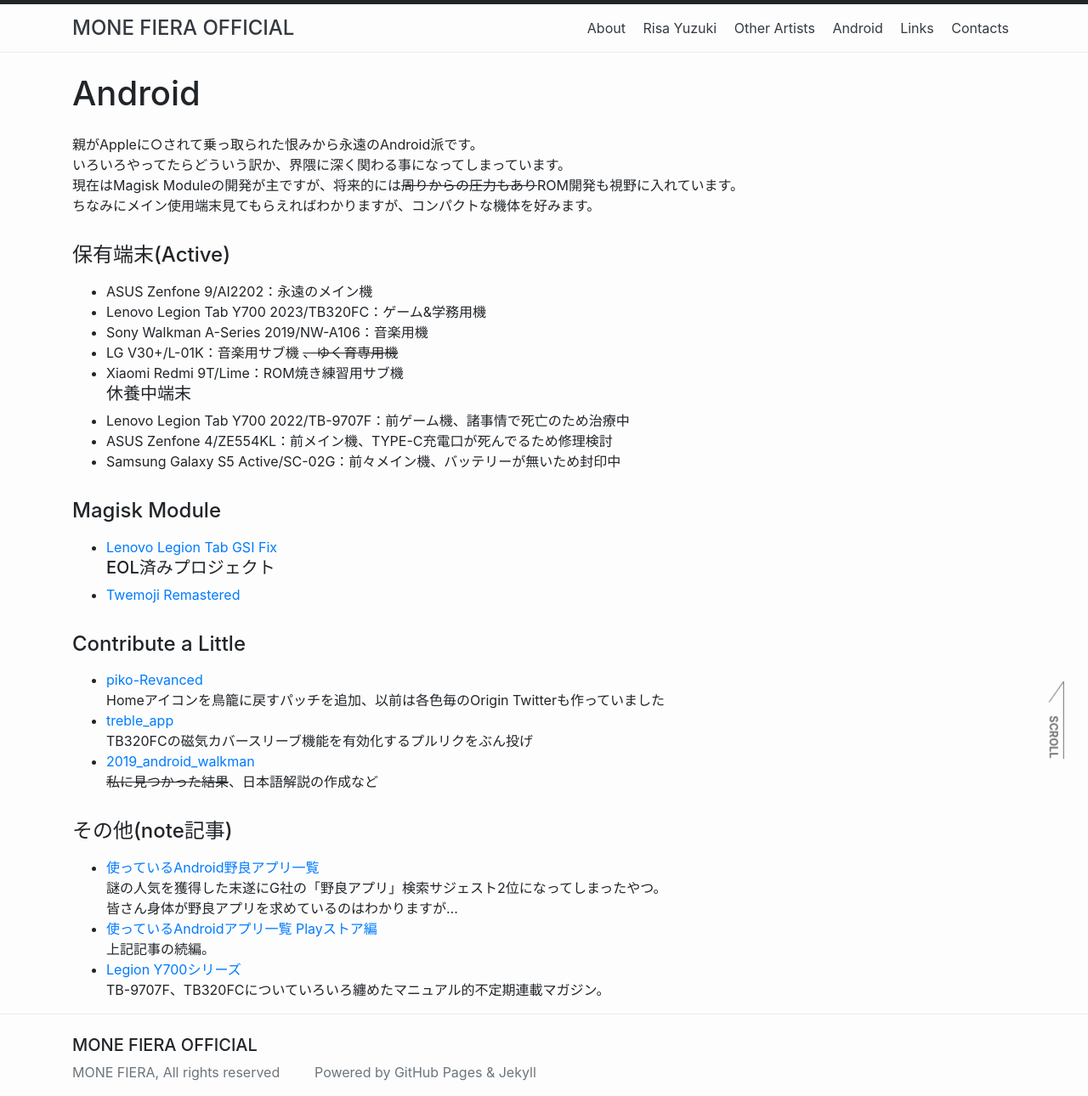
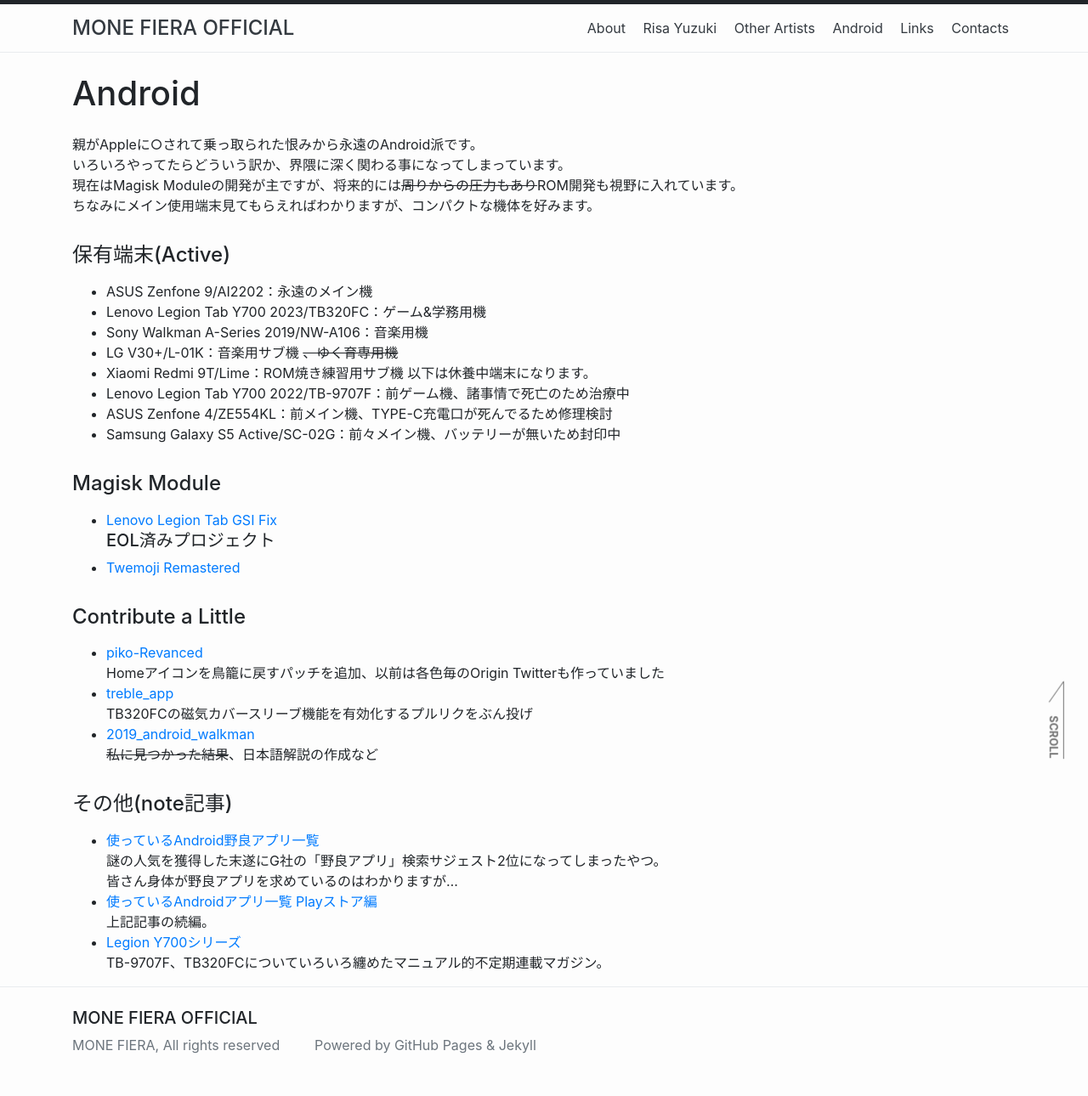
Before and after one commit to monefiera/monefiera.github.io, a Jekyll site: the page built from android.md, in a window 1280 px wide. Shown: the whole page at 85% size. Built offline with Jekyll 4.4.1, drawn with Linux system fonts in a browser that asks for light colours; after the commit the page ends 1258 px from its top, so only the background shows below that.

Commit message:
Update android.md

```diff
--- a/android.md
+++ b/android.md
@@ -15,7 +15,7 @@
 - Sony Walkman A-Series 2019/NW-A106：音楽用機
 - LG V30+/L-01K：音楽用サブ機 ~~、ゆく育専用機~~
 - Xiaomi Redmi 9T/Lime：ROM焼き練習用サブ機
-##### 休養中端末
+以下は休養中端末になります。<br>
 - Lenovo Legion Tab Y700 2022/TB-9707F：前ゲーム機、諸事情で死亡のため治療中
 - ASUS Zenfone 4/ZE554KL：前メイン機、TYPE-C充電口が死んでるため修理検討
 - Samsung Galaxy S5 Active/SC-02G：前々メイン機、バッテリーが無いため封印中
```
